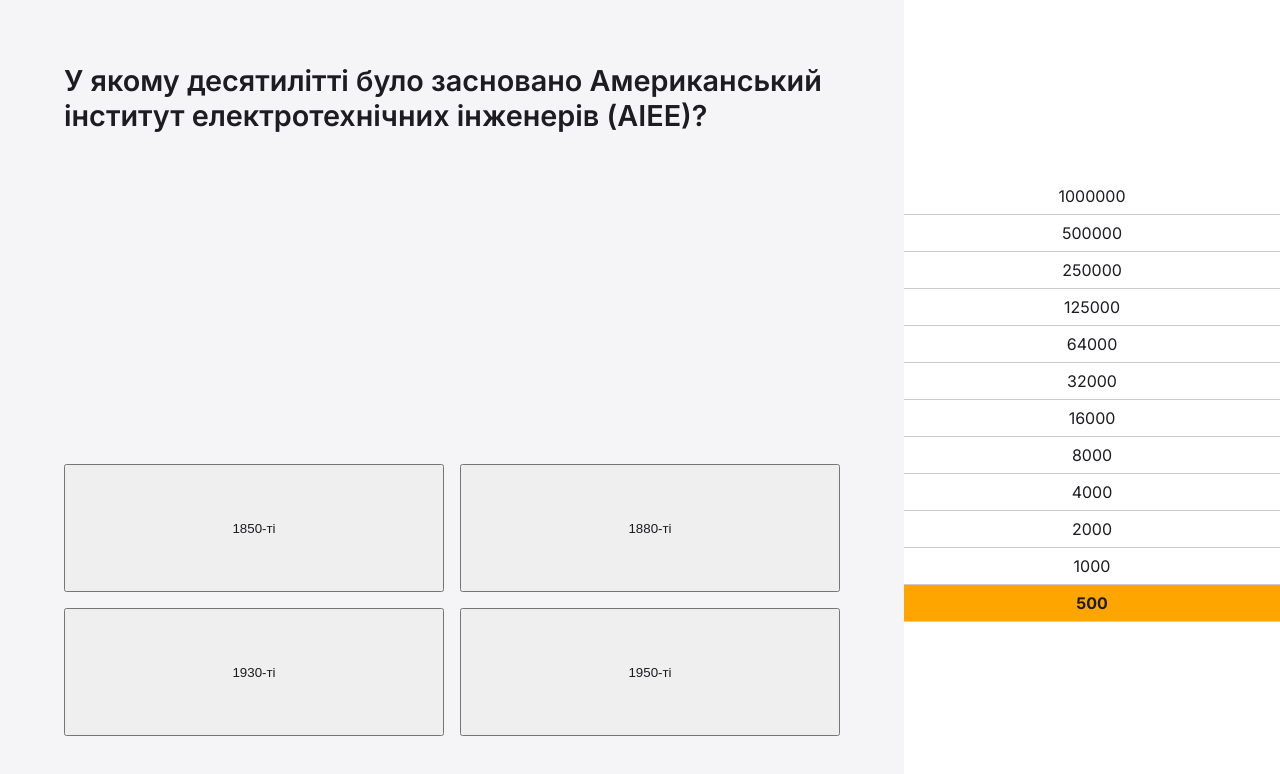
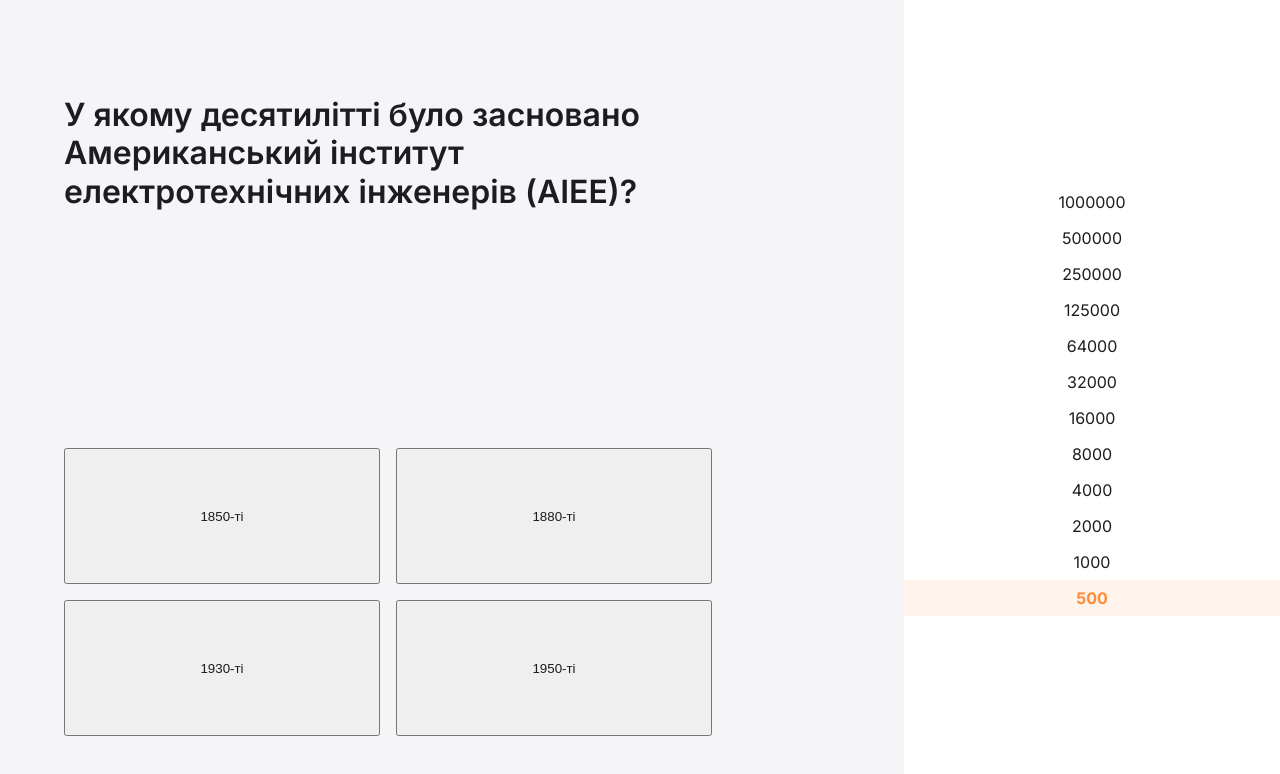
Before and after one commit to mpavlushchenko/test_task_NextJs, a Next.js app: page /game in a window 1280 px wide. Shown: the top 774 px of the page. Built offline with nearby package versions, Linux system fonts and the light colour scheme.

Commit message:
task: update style for game screen

```diff
--- a/src/features/game/GameScreen.module.css
+++ b/src/features/game/GameScreen.module.css
@@ -8,45 +8,34 @@
   justify-content: space-between;
   flex: 1;
   gap: 4rem;
-  padding: 4rem;
+  padding: 4rem 12rem 4rem 4rem;
   background: var(--color-black-5);
 }
 .question {
-  flex-shrink: 0;
   height: 50%;
+  margin-top: 2rem;
 }
-.question h2 {
-  font-size: 1.8rem;
-  margin: 0;
-}
+
 .answers {
   display: grid;
   grid-template-columns: repeat(2, 1fr);
   gap: 1rem;
   height: 50%;
 }
-.answerButton {
-  padding: 1rem;
-  font-size: 1rem;
-  border: 2px solid transparent;
-  border-radius: 8px;
-  background-color: #f0f0f0;
-  transition: 0.3s;
+.answer {
+  color: var(--color-black-100);
+  transition: background-color 0.3s ease;
 }
-.answerButton:hover {
-  cursor: pointer;
-  background-color: #ddd;
+.answer.selected {
+  background-color: var(--color-orange-5);
+}
+.answer.correct {
+  background-color: var(--color-green-5);
+}
+.answer.wrong {
+  background-color: var(--color-red-5);
 }
 
-.correct {
-  background-color: #4caf50;
-  color: white;
-}
-
-.wrong {
-  background-color: #f44336;
-  color: white;
-}
 .sidebar {
   display: flex;
   justify-content: center;
@@ -57,6 +46,7 @@
   list-style: none;
   padding: 0;
   margin: 0;
+  width: 100%;
 }
 .sidebar .winningsList .winningItem {
   padding: 0.5rem 1rem;
@@ -64,39 +54,12 @@
   text-align: center;
 }
 
-.winningsList {
-  list-style: none;
-  padding: 0;
-  margin: 0;
-  width: 100%;
+.winningItem.active {
+  font-weight: bold;
+  color: var(--color-orange-100);
+  background: var(--color-orange-5);
 }
-.winningItem {
-  padding: 0.5rem;
-  border-bottom: 1px solid #ccc;
-  text-align: right;
-}
-.active {
-  background-color: orange;
-  font-weight: bold;
-}
-.passed {
+.winningItem.passed {
   background: var(--color-black-5);
   color: #555;
 }
-
-.answer {
-  color: var(--color-black-100);
-  transition: background-color 0.3s ease;
-}
-
-.selected {
-  background-color: var(--color-orange-5);
-}
-
-.correct {
-  background-color: var(--color-green-5);
-}
-
-.wrong {
-  background-color: var(--color-red-5);
-}
--- a/src/features/game/GameScreen.tsx
+++ b/src/features/game/GameScreen.tsx
@@ -4,6 +4,7 @@
 import { winnings } from '@data/winnings';
 import { questions } from '@data/questions';
 import GameOver from '@features/finish/GameOver';
+
 import styles from './GameScreen.module.css';
 
 export type Answer = {
@@ -64,6 +65,7 @@
         <header className={styles.question}>
           <h2>{currentQuestion.question}</h2>
         </header>
+
         <section className={styles.answers}>
           {currentQuestion.answers.map((answer) => {
             const isSelected = selectedAnswer?.text === answer.text;
```
